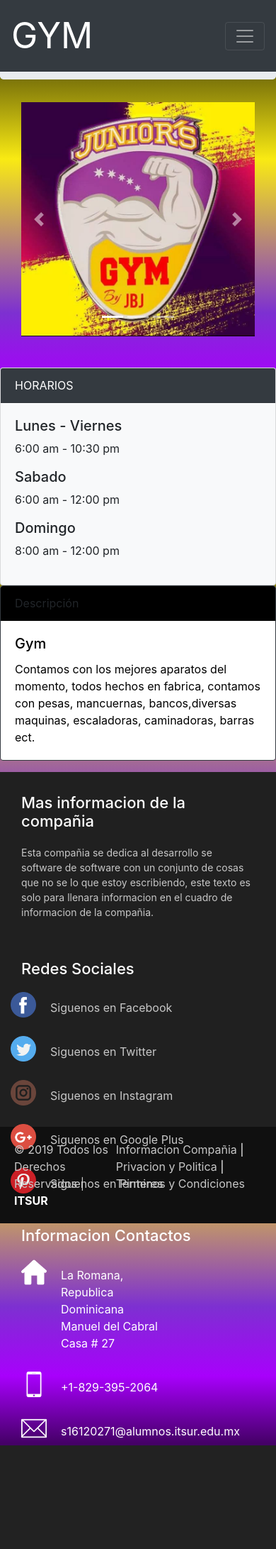
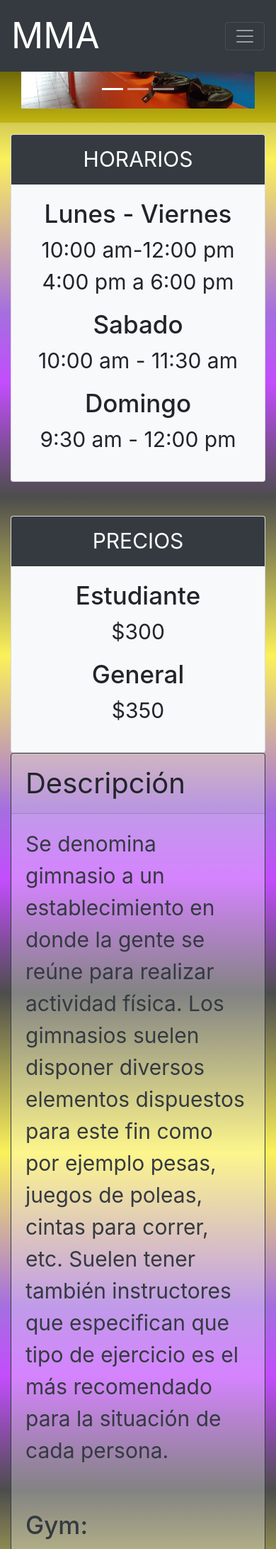
Before and after one commit to Alexis260698/proyecto_web1, a PHP site: page /Mma.php in a window 390 px wide. Shown: the top 2183 px of the page at 71% size. Before the commit the page ends 2037 px from the top, so only its background shows below. Run offline with PHP 8.4, Linux system fonts and the light colour scheme.

```diff
--- a/Juniors/Mma.php
+++ b/Juniors/Mma.php
@@ -4,57 +4,49 @@
     <meta charset="utf-8">
     <meta name="viewport" content="width=device-width, user-scalable=no, initial-scale=1.0, maximum-scale=1.0, minimum-scale=1.0">
     <title>Junniors Gym</title>
+
+    <link rel="stylesheet" href="css/bootstrap.min.css">
     <link rel="stylesheet" href="css/Gym.css">
-    <link rel="stylesheet" href="css/bootstrap.min.css">
-   <script type="text/javascript" src="js/bootstrap.min.js"> </script>
-   <script type="text/javascript" src="jquery-3.4.1.min.js"></script>
-   <div class="">
-      <h1 class="jumbotron">MMA</h1>
-   </div>
+
 
   </head>
   <body>
 
     <nav class="navbar navbar-expand-md navbar-dark fixed-top bg-dark">
-    			<a href="#" class="navbar-brand" id="titulo">GYM</a>
-    			<button class="navbar-toggler" type="button" data-toggle="collapse" data-target="#navbar-Menu" aria-controls="navbar-Menu"	aria-expanded="false">
+          <a href="Mma.php" class="navbar-brand" id="titulo"> MMA </a>
+    			<button class="navbar-toggler" type="button" data-toggle="collapse" data-target="#navbar-Menu" aria-controls="navbar-Menu"
+          	aria-expanded="false">
     					<span class="navbar-toggler-icon"></span>
     			</button>
 
     			<div class="collapse navbar-collapse" id="navbar-Menu">
     						<ul class="navbar-nav mr-auto">
     										<li class="nav-item">
-    											 <a href="index.php" class="nav-link">Inicio</a>
-    										 </li>
-
+                          <a href="index.php" class="nav-link" id="inicio">Inicio</a>
+                        </li>
     										<li class="nav-item">
-    											 <a href="#" class="nav-link">Hacerca de</a>
+    											 <a href="Spinning.html" class="nav-link" id="spin">Spinning</a>
     										</li>
 
                         <li class="nav-item">
-                           <a href="areaNiños.php" class="nav-link">Area para Niños</a>
+                           <a href="areaNiños.html" class="nav-link" id="area">Area para Niños</a>
                         </li>
 
-    										<li class="nav-item dropdown">
-    											 <a href="#" class="nav-link dropdown-toggle" id="dropdownAsig" data-toggle="dropdown" aria-haspopup="true" aria-expanded="false">
-    												 	Servicios
-    											 </a>
+                        <li class="nav-item">
+                           <a href="Gym.php" class="nav-link" id="mma">GYM</a>
+                        </li>
 
-    											<div class="dropdown-menu" aria-labelledby="dropdownAsig">
-    													<a href="#" class="dropdown-item"> GYM</a>
-    													<a href="#" class="dropdown-item"> Spinning</a>
-    													<a href="#" class="dropdown-item"> Artes Marsiales</a>
-                              <a href="#" class="dropdown-item" id="MMA"> MMA</a>
-    											</div>
+                        <li class="nav-item">
+                           <a href="conocenos.php" class="nav-link" id="conocenos">Conocenos</a>
+                        </li>
 
-    										</li>
     						</ul>
 
     			</div>
     </nav> <!--fin del menu-->
 
 <!--Inicio del slide-->
-    <div class="container">
+    <div class="container-fluid">
       <div class="col-md-12">
         <div id="carouselExampleIndicators" class="carousel slide" data-ride="carousel">
       <ol class="carousel-indicators">
@@ -62,19 +54,27 @@
         <li data-target="#carouselExampleIndicators" data-slide-to="1"></li>
         <li data-target="#carouselExampleIndicators" data-slide-to="2"></li>
       </ol>
-      <div class="carousel-inner">
+      <div class="carousel-inner parrafos-carusel">
         <div class="carousel-item active">
-          <img src="img/logo.jpg" class="d-block w-100" alt="...">
-          <div class="carousel-caption d-none d-md-block" style="background-color: black">
-            <h5>¡¡ Vive la Experiencia !!</h5>
-              <p>Se Parte de Junniors GYM.</p>
+          <img src="img/mma.jpg" class="d-block w-100" alt="...">
+          <div class="carousel-caption d-none d-md-block color-fondo" >
+            <h5 style="font-size: 50px">¡¡El Deporte es Vida!!</h5>
+              <p>has ejersicio.</p>
           </div>
         </div>
         <div class="carousel-item">
-          <img src="img/jaula.jpg" class="d-block w-100" alt="...">
+          <img src="img/mma2.jpg" class="d-block w-100" alt="...">
+          <div class="carousel-caption d-none d-md-block color-fondo">
+            <h5 style="font-size: 50px"> ¡¡Entrenadores 100% Capasitados!!</h5>
+              <p>con certificaciones en el area de deportes.</p>
+            </div>
         </div>
         <div class="carousel-item">
-          <img src="img/zonaMancuernas.jpg" class="d-block w-100" alt="...">
+          <img src="img/mma3.jpg" class="d-block w-100" alt="...">
+          <div class="carousel-caption d-none d-md-block color-fondo">
+            <h5 style="font-size: 50px"> ¡¡Aprende Defensa Personal!!</h5>
+              <p>Aprende Mohay Tai, Boxeo, King Boxing, TaikKuandow.</p>
+          </div>
         </div>
       </div>
       <a class="carousel-control-prev" href="#carouselExampleIndicators" role="button" data-slide="prev">
@@ -82,7 +82,7 @@
         <span class="sr-only">Previous</span>
       </a>
       <a class="carousel-control-next" href="#carouselExampleIndicators" role="button" data-slide="next">
-        <span class="carousel-control-next-icon" aria-hidden="true"></span>
+        <span class="carousel-control-next-icon" aria-hidden="true"></span>s
         <span class="sr-only">Next</span>
       </a>
     </div>
@@ -90,10 +90,10 @@
 
     </div> <!--Fin del slide-->
 
-      <div class="container-Horario">
+      <div class="container-Horario container-fluid fondo-transparente">
         <div class="row">
-                <div class="col-sm-4 mt-4">
-                    <div class="card	bg-light">
+                <div class="col-sm-3 mt-3">
+                    <div class="card	bg-light centrar-horario">
                       <div class="card-header	bg-dark text-white text-uppercase">
                         Horarios
 
@@ -101,31 +101,90 @@
 
                       <div class="card-body">
                           <h5>Lunes - Viernes</h5>
-                          <p>6:00 am - 10:30 pm</p>
+                          <p>10:00 am-12:00 pm <br>
+                            4:00 pm a 6:00 pm
+                          </p>
+
                           <h5>Sabado</h5>
-                          <p>6:00 am - 12:00 pm</p>
+                          <p>10:00 am - 11:30 am</p>
                           <h5>Domingo</h5>
-                          <p>8:00 am - 12:00 pm</p>
+                          <p>9:30 am - 12:00 pm</p>
+                      </div>
+                    </div>
+
+
+                    <div class="card	bg-light mt-5  centrar-horario">
+                      <div class="card-header	bg-dark text-white text-uppercase">
+
+                        Precios
+                      </div>
+
+                      <div class="card-body">
+                          <h5>Estudiante</h5>
+                          <p>$300</p>
+                          <h5>General</h5>
+                          <p>$350</p>
                       </div>
                     </div>
 
                 </div> <!--Fin del formulario Horario-->
-                <div class="col">
-                  <div class="card border-dark mb-3" style="max-width: 60rem;">
-                      <div class="card-header" style="background-color: black">Descripción</div>
-                        <div class="card-body text-primary">
-                          <h5 class="card-title" style="color: black">Gym</h5>
-                            <p class="card-text" style="color:black">Contamos con los mejores aparatos del momento, todos hechos en fabrica, contamos con pesas, mancuernas,
+
+                <div class="col-sm-9">
+                  <div class="card border-dark mb-3 fondo-transparente" >
+                      <div class="card-header" id ="info">Descripción</div>
+                        <div class="card-body text-dark" >
+                          <p class="card-text">
+                            Se denomina gimnasio a un establecimiento en donde la gente se reúne para realizar actividad física.
+                            Los gimnasios suelen disponer diversos elementos dispuestos para este fin como por ejemplo pesas, juegos
+                            de poleas, cintas para correr, etc. Suelen tener también instructores que especifican que tipo de ejercicio
+                            es el más recomendado para la situación de cada persona.
+                          </p>
+                            <br>
+                            <h5 class="card-title" style="font-size:35px">Gym:</h5>
+                              <p class="card-text">Contamos con los mejores aparatos del momento, todos hechos en fabrica, contamos con pesas, mancuernas,
                                bancos,diversas maquinas, escaladoras, caminadoras, barras ect.</p>
+
+                            <h5 class="card-title">Entrenadores:</h5>
+                               <p class="card-text">Contamos con entreadores 100% capasidados para tu apollo.
+                               los culaes se encuentran en todo momento a tu disposicion.
+                              Tanbien contamos con entrenadores personalizados para que supervicen, formen y aprueven todo tu entrenamiento</p>
+                              <br>
+                                <h5 class="card-title">7 Beneficios de ir al gimnasio.:</h5>
+
+                              <p>
+                                1 Hacer ejercicio nos hace sentir bien.
+                              </p>
+                              <p>
+                                2 El ejercicio físico es un antidepresivo natural.
+                              </p>
+
+                              <p>
+                                3 El ejercicio regular nos proporciona más energía.
+                              </p>
+
+                              <p>
+                                4 El ejercicio te hará dormir mejor.
+                              </p>
+                              <p>
+                                5 Mejora los problemas de corazón.
+                              </p>
+
+                              <p>
+                                6 Refuerza tus músculos y huesos.
+                              </p>
+                              <p>
+                                  7 El ejercicio disminuye el estrés.
+                              </p>
+
                         </div>
+
                   </div>
 
-                </div>
+                </div> <!--Fin del footer text-->
 
 
         </div>
       </div>
-
 
       <footer>
 
@@ -149,17 +208,18 @@
 
                       <div class="row">
                           <img src="icon/facebook.png">
-                          <label>Siguenos en Facebook</label>
+                          <label>Junior's GYM #Moroleón.</label>
                       </div>
-                      <div class="row">
+                  <!--    <div class="row">
                           <img src="icon/twitter.png">
                           <label>Siguenos en Twitter</label>
                       </div>
+                  -->
                       <div class="row">
                           <img src="icon/instagram.png">
-                          <label>Siguenos en Instagram</label>
+                          <label>juniors_gym</label>
                       </div>
-                      <div class="row">
+            <!--          <div class="row">
                           <img src="icon/google-plus.png">
                           <label>Siguenos en Google Plus</label>
                       </div>
@@ -167,20 +227,18 @@
                           <img src="icon/pinterest.png">
                           <label>Siguenos en Pinteres</label>
                       </div>
-
+            -->
 
                   </div>
 
                   <div class="colum3">
 
-                      <h1>Informacion Contactos</h1>
+                      <h1>Informacion Contacto</h1>
 
                       <div class="row2">
                           <img src="icon/house.png">
-                          <label>La Romana,
-                          Republica Dominicana
-                          Manuel del Cabral
-                          Casa # 27</label>
+                          <label>Calle defensores de moroleon #4A
+                            38800 Moroleón</label>
                       </div>
 
                       <div class="row2">
@@ -214,6 +272,8 @@
 
       </footer>
 
+       <script type="text/javascript" src="js/jquery-3.4.1.min.js"></script>
+       <script type="text/javascript" src="js/bootstrap.min.js"> </script>
 
   </body>
 </html>
--- a/Juniors/css/Gym.css
+++ b/Juniors/css/Gym.css
@@ -169,6 +169,10 @@ div#info {
     }
 }
 
+.centrar-horario{
+	text-align: center;
+}
+
 body
 {
 height: 700px;
--- a/Juniors/css/Mma.css
+++ b/Juniors/css/Mma.css
@@ -10,4 +10,5 @@ font-size: 2.5rem;
 
 #MMA{
 	font-size: 50px;
+
 }
```
Also changed, not shown: Juniors/Gym.php (+8 -7 lines).
